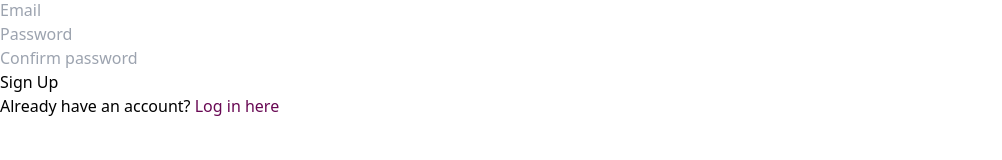
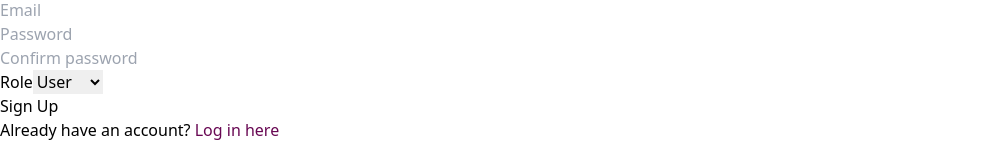
Before and after one commit to Patiencemugambi/Jiseti, a React (Vite) app: page /register in a window 1280 px wide. Shown: the part 422-582 px from the top of the page, without its empty margins (0-1002 px from the left). Built offline with nearby package versions, Linux system fonts and the light colour scheme.

Commit message:
add changes in authentication

```diff
--- a/src/Components/Login.jsx
+++ b/src/Components/Login.jsx
@@ -4,7 +4,8 @@ import { Link } from 'react-router-dom';
 const Login = () => {
   const [formData, setFormData] = useState({
     username: '',
-    password: ''
+    password: '',
+    role: 'user',
   });
   const [message, setMessage] = useState('');
   const [error, setError] = useState('');
@@ -15,9 +16,14 @@ const Login = () => {
 
   const handleSubmit = (e) => {
     e.preventDefault();
-    const { username, password } = formData;
+    const { username, password, role } = formData;
 
-    fetch('https://jisetidb.onrender.com/login', {
+    let endpoint = 'https://jisetidb.onrender.com/login';
+    if (role === 'admin') {
+      endpoint = 'https://jisetidb.onrender.com/admin/login'; // Specify the admin login endpoint
+    }
+
+    fetch(endpoint, {
       method: 'POST',
       headers: {
         'Content-Type': 'application/json',
@@ -32,10 +38,10 @@ const Login = () => {
       })
       .then((data) => {
         // Handle successful login
-        setMessage('Login successful.' );
+        setMessage('Login successful.');
         setError('');
         // Clear form fields
-        setFormData({ username: '', password: '' });
+        setFormData({ username: '', password: '', role: formData.role });
       })
       .catch((error) => {
         setError('Invalid credentials. Please try again.');
@@ -43,6 +49,7 @@ const Login = () => {
         console.error('Error:', error);
       });
   };
+
 
   return (
     <div className="bg-gray-100 flex h-screen">
@@ -93,6 +100,22 @@ const Login = () => {
                 autoComplete="off"
               />
             </div>
+            {/* Role Selection Dropdown */}
+<div className="mb-4">
+  <label className="block text-gray-700 text-sm font-bold mb-2" htmlFor="role">
+    Role
+  </label>
+  <select
+    name="role"
+    value={formData.role}
+    onChange={handleChange}
+    className="w-full border-gray-300 rounded-md py-2 px-3 focus:outline-none focus:border-blue-500 shadow-lg mb-8"
+  >
+    <option value="user">User</option>
+    <option value="admin">Admin</option>
+  </select>
+</div>
+
             {/* Remember Me Checkbox */}
             <div className="mb-4 flex items-center">
               <input type="checkbox" id="remember" name="remember" className="text-blue-500" />
--- a/src/Components/Register.jsx
+++ b/src/Components/Register.jsx
@@ -8,6 +8,7 @@ const SignUp = () => {
     email: '',
     password: '',
     confirmPassword: '',
+    role: 'user',
   });
   const [errors, setErrors] = useState({});
   const [message, setMessage] = useState('');
@@ -15,6 +16,7 @@ const SignUp = () => {
   const handleChange = (e) => {
     setFormData({ ...formData, [e.target.name]: e.target.value });
   };
+
 
   const handleSubmit = (e) => {
     e.preventDefault();
@@ -46,16 +48,15 @@ const SignUp = () => {
         .then((data) => {
 
           if (data.message === 'User created successfully') {
-            setSuccessMessage('User successfully created'); // Set success message
+            setMessage('Account successfully created'); // Set success message
             // Clear the form fields and errors after success
             setFormData({
               username: '',
               email: '',
               password: '',
               confirmPassword: '',
+              role: 'user'
             });
-            setMessage('Login successful. Token ');
-        setError('');
             setErrors({});
           } else {
             setErrors({ server: data.message });
@@ -148,6 +149,20 @@ const SignUp = () => {
               />
               {errors.confirmPassword && <span className="text-red-500 text-sm">{errors.confirmPassword}</span>}
             </div>
+            <div className="mb-4">
+  <label className="block text-gray-700 text-sm font-bold mb-2" htmlFor="role">
+    Role
+  </label>
+  <select
+    name="role"
+    value={formData.role}
+    onChange={handleChange}
+    className="w-full border-gray-300 rounded-md py-2 px-3 focus:outline-none focus:border-blue-500 shadow-lg mb-8"
+  >
+    <option value="user">User</option>
+    <option value="admin">Admin</option>
+  </select>
+</div>
             {/* Sign Up Button */}
             <button
               type="submit"
@@ -158,6 +173,7 @@ const SignUp = () => {
             >
               Sign Up
             </button>
+            {message && <p className="text-green-500 text-center mt-4">{message}</p>}
           </form>
           {/* Success Message */}
           {message && <p className="text-green-500 text-center mt-4">{message}</p>}
```
